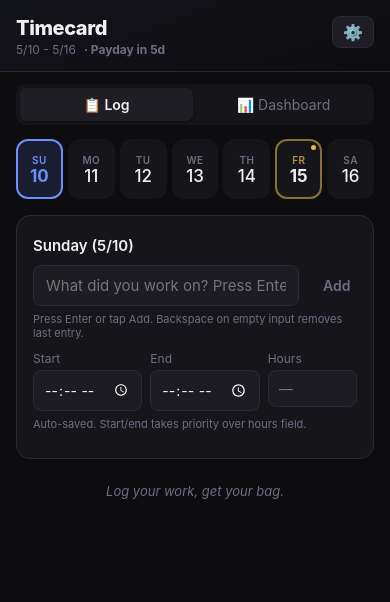
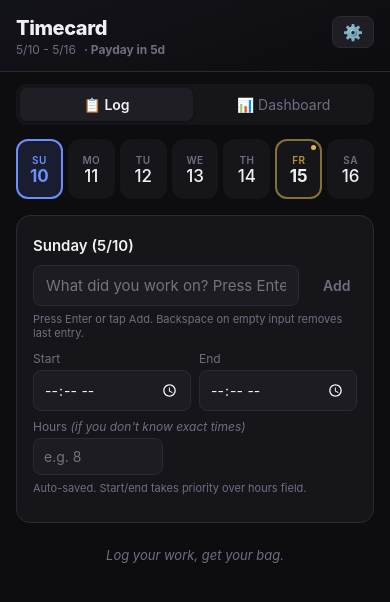
Before and after one commit to DeJohn-T/timecard-app, a React (Vite) app: page / in a window 390 px wide. Shown: the top 602 px of the page. Built offline with nearby package versions, Linux system fonts and the light colour scheme.

Commit message:
Fix time fields layout on mobile — Start/End on one row, Hours below

```diff
--- a/src/components/DayEntry.jsx
+++ b/src/components/DayEntry.jsx
@@ -16,8 +16,8 @@ export default function DayEntry({ date, entry, onChange }) {
         onChange={(b) => update('bullets', b)}
       />
 
-      <div style={{ display: 'flex', gap: 8, marginTop: 10, flexWrap: 'wrap' }}>
-        <label style={{ flex: '1 1 80px', minWidth: 0 }}>
+      <div style={{ display: 'flex', gap: 8, marginTop: 10 }}>
+        <label style={{ flex: 1, minWidth: 0 }}>
           <span style={{ fontSize: 12, color: 'var(--text-muted)', display: 'block', marginBottom: 4 }}>Start</span>
           <input
             type="time"
@@ -26,7 +26,7 @@ export default function DayEntry({ date, entry, onChange }) {
             style={timeInputStyle}
           />
         </label>
-        <label style={{ flex: '1 1 80px', minWidth: 0 }}>
+        <label style={{ flex: 1, minWidth: 0 }}>
           <span style={{ fontSize: 12, color: 'var(--text-muted)', display: 'block', marginBottom: 4 }}>End</span>
           <input
             type="time"
@@ -35,17 +35,21 @@ export default function DayEntry({ date, entry, onChange }) {
             style={timeInputStyle}
           />
         </label>
-        <label style={{ flex: '1 1 60px', minWidth: 0 }}>
-          <span style={{ fontSize: 12, color: 'var(--text-muted)', display: 'block', marginBottom: 4 }}>Hours</span>
+      </div>
+      <div style={{ marginTop: 8 }}>
+        <label>
+          <span style={{ fontSize: 12, color: 'var(--text-muted)', display: 'block', marginBottom: 4 }}>
+            Hours <span style={{ fontStyle: 'italic' }}>(if you don't know exact times)</span>
+          </span>
           <input
             type="number"
             step="0.5"
             min="0"
             max="24"
-            placeholder="—"
+            placeholder="e.g. 8"
             value={entry.hours || ''}
             onChange={(e) => update('hours', e.target.value)}
-            style={timeInputStyle}
+            style={{ ...timeInputStyle, width: '40%' }}
           />
         </label>
       </div>
```
